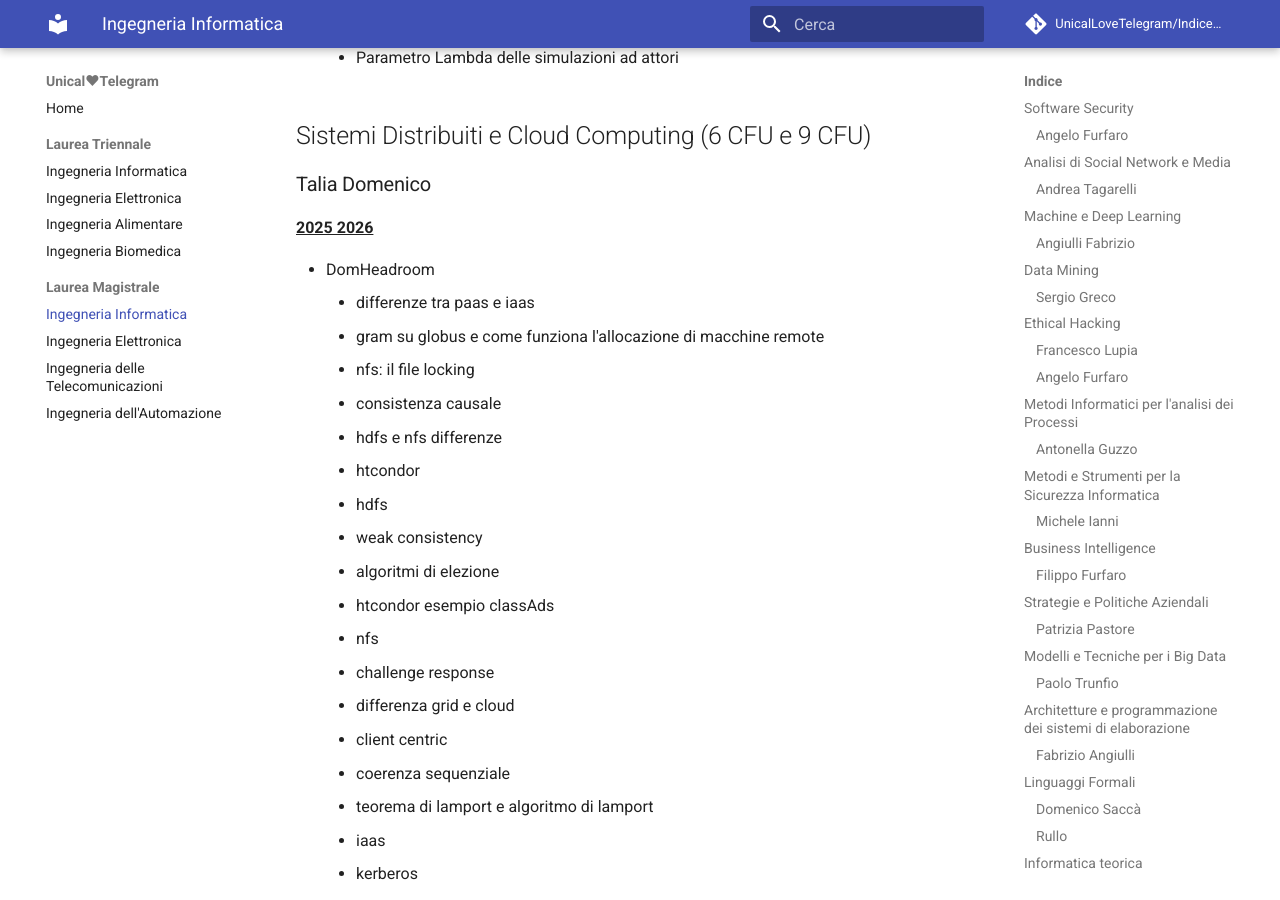
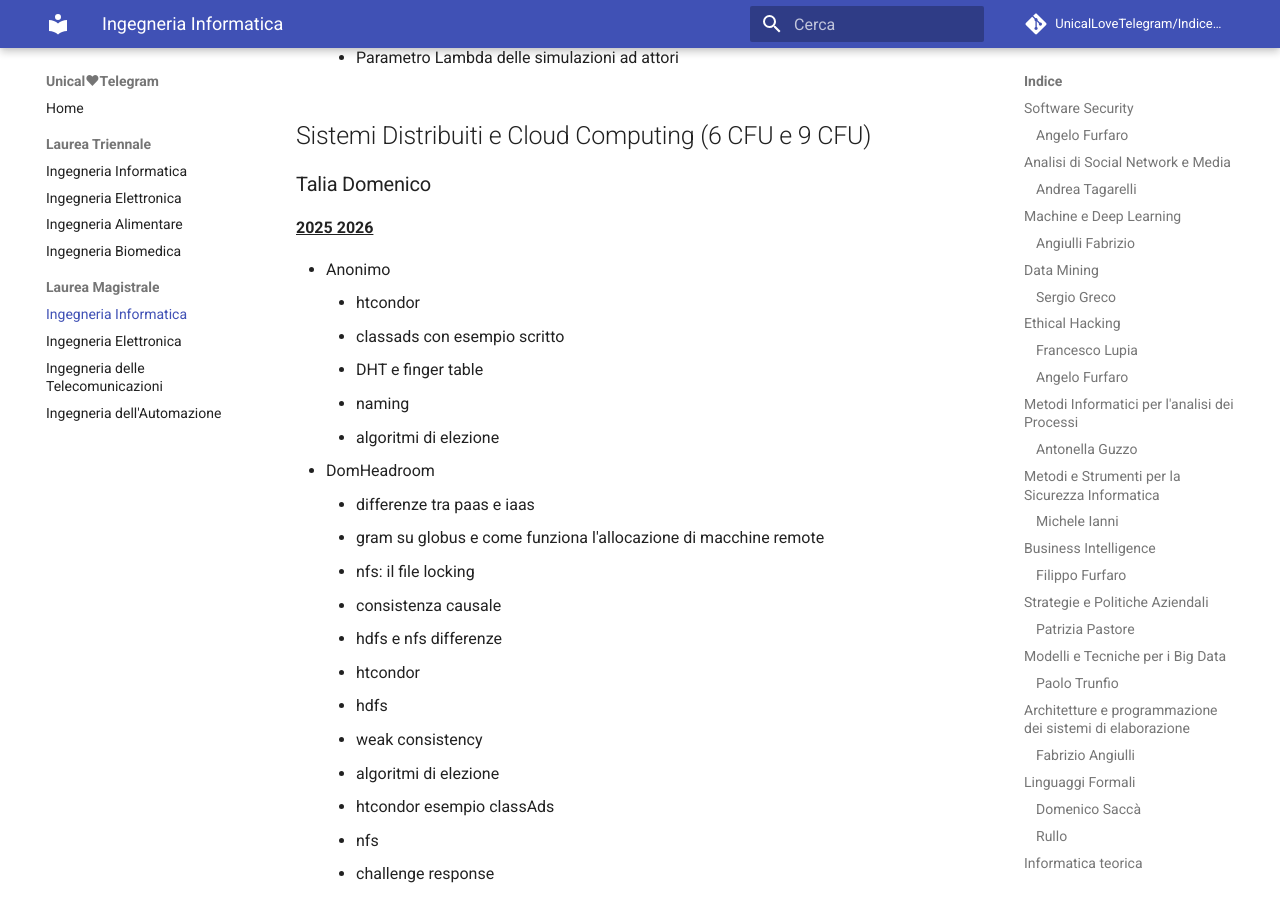
Before and after one commit to UnicalLoveTelegram/IndiceArgomentiOrale, an MkDocs documentation site: the page built from docs/laurea-magistrale/ingegneria-informatica.md, in a window 1280 px wide and 900 px high, scrolled down 58904 px. Built offline with MkDocs 1.6.1 and Material for MkDocs 9.7.7, drawn with Linux system fonts in a browser that asks for light colours; comment, search, counter and statistics services are not loaded; some of the changed text lies outside the part shown.

```diff
--- a/docs/laurea-magistrale/ingegneria-informatica.md
+++ b/docs/laurea-magistrale/ingegneria-informatica.md
@@ -1697,6 +1697,12 @@ rc(X):- u(X), not(r(X)).
 
 **<u>2025 2026</u>**
 
+- Anonimo
+    - htcondor
+    - classads con esempio scritto
+    - DHT e finger table
+    - naming
+    - algoritmi di elezione
 - DomHeadroom
     - differenze tra paas e iaas
     - gram su globus e come funziona l'allocazione di macchine remote
@@ -1832,6 +1838,14 @@ rc(X):- u(X), not(r(X)).
 
 **<u>2025 2026</u>**
 
+- Anonimo
+    - aws lambda
+    - distribuite garbage collector
+    - callback
+    - paas
+    - azure
+    - storege azure
+    - azure table con key
 - DomHeadroom
     - java rmi
     - Distributed garbage collection
```
